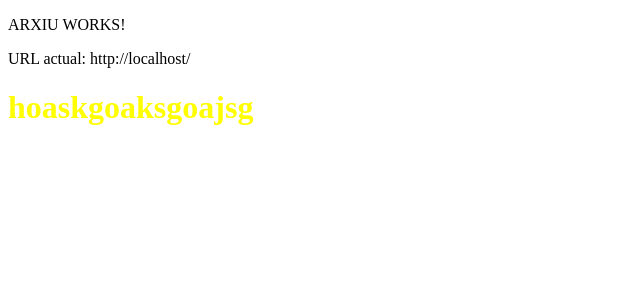
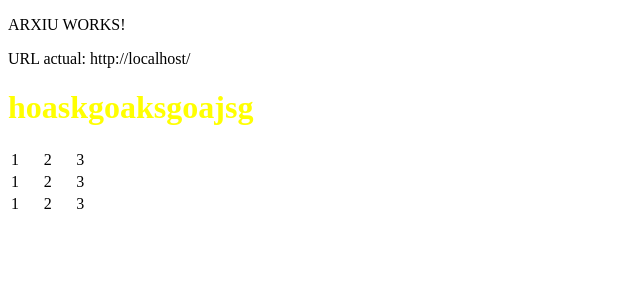
Before and after one commit to ferrangarci/AngularDOM-Ferran-Garcia, an Angular app: page / in a window 1280 px wide. Shown: the top 300 px of the page, without its empty margins (0-640 px from the left). Built offline with nearby package versions, Linux system fonts and the light colour scheme.

Commit message:
Exercici 4

```diff
--- a/src/arxiu/arxiu.html
+++ b/src/arxiu/arxiu.html
@@ -3,3 +3,20 @@
 
 <p>URL actual: {{ url }}</p>
 <h1 id="patata">hoaskgoaksgoajsg</h1>
+<table id="pepsicola">
+  <tr>
+    <td>1</td>
+    <td>2</td>
+    <td>3</td>
+  </tr>
+  <tr>
+    <td>1</td>
+    <td>2</td>
+    <td>3</td>
+  </tr>
+  <tr>
+    <td>1</td>
+    <td>2</td>
+    <td>3</td>
+  </tr>
+</table>
--- a/src/arxiu/arxiu.ts
+++ b/src/arxiu/arxiu.ts
@@ -1,5 +1,6 @@
 import { Component } from '@angular/core';
 import {yellowSubmarine} from './yellowsubmarine';
+import {changesize} from './changesize';
 
 @Component({
   selector: 'app-arxiu',
@@ -13,6 +14,7 @@ export class Arxiu {
 
   ngOnInit() {
     yellowSubmarine('patata')
+    changesize('pepsicola')
   }
 
 }
--- /dev/null
+++ b/src/arxiu/changesize.ts
@@ -0,0 +1,6 @@
+export function changesize(id: string) {
+  const texto = document.getElementById(id);
+  if (texto){
+    texto.style.width = '100px';
+  }
+}
```
